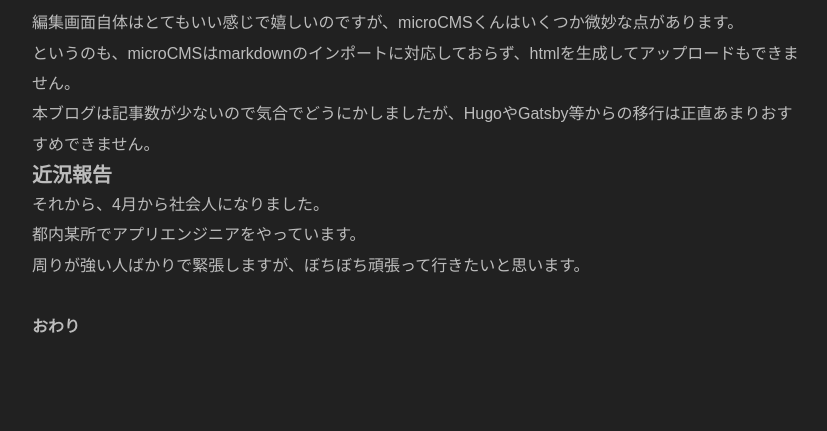
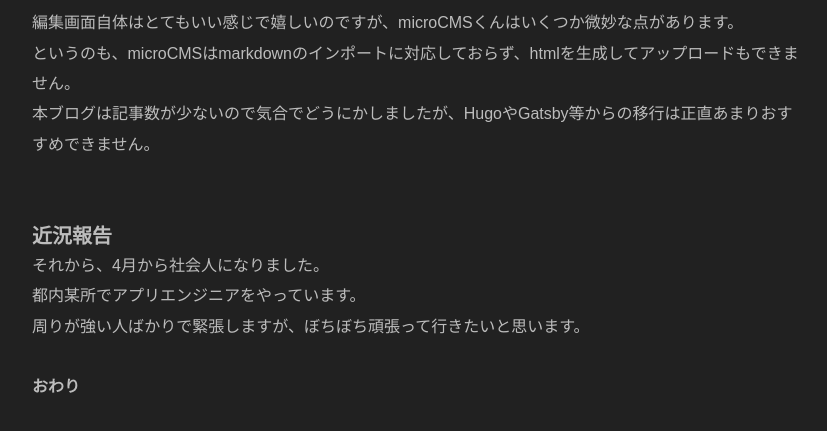
Before and after one commit to pishiko/new-techblog, a plain HTML site: page docs/posts/blog-renewal/index.html in a window 1280 px wide. Shown: the part 931-1362 px from the top of the page, without its empty margins (224-1051 px from the left). Drawn offline with Linux system fonts and the light colour scheme.

Commit message:
github action push

```diff
--- a/docs/posts/blog-renewal/index.html
+++ b/docs/posts/blog-renewal/index.html
@@ -47,7 +47,7 @@
         <div class="inner is-padding-horizontal-md is-padding-top-md">
 
             <div class="wysiwyg">
-                <p>ブログの仕組みをアップデートしました。<br>自作スタイルのtemplate-htmlにpythonのjinja2で埋め込みをして生成するようにしました。<br>記事自体はmicroCMSで編集して、更新と同時にwebhookでgithub actionsが動いてデプロイされるようにしています。<br>noteで記事を書くのに慣れていたので、どこでも書けるかつカスタマイズ可能な環境としてmicroCMSを採用しました。<br>画像も置いておけるのでとても便利です。<br><br><img src="https://images.microcms-assets.io/assets/a2f12ba91908497eab61a90567442944/e2d55d8c2d90465886961928666c759e/image.png" alt=""><br><br>編集画面自体はとてもいい感じで嬉しいのですが、microCMSくんはいくつか微妙な点があります。<br>というのも、microCMSはmarkdownのインポートに対応しておらず、htmlを生成してアップロードもできません。<br>本ブログは記事数が少ないので気合でどうにかしましたが、HugoやGatsby等からの移行は正直あまりおすすめできません。<br></p><h3 id="h9acd83f052">近況報告</h3><p>それから、4月から社会人になりました。<br>都内某所でアプリエンジニアをやっています。<br>周りが強い人ばかりで緊張しますが、ぼちぼち頑張って行きたいと思います。<br><br><strong>おわり</strong></p>
+                <p>ブログの仕組みをアップデートしました。<br>自作スタイルのtemplate-htmlにpythonのjinja2で埋め込みをして生成するようにしました。<br>記事自体はmicroCMSで編集して、更新と同時にwebhookでgithub actionsが動いてデプロイされるようにしています。<br>noteで記事を書くのに慣れていたので、どこでも書けるかつカスタマイズ可能な環境としてmicroCMSを採用しました。<br>画像も置いておけるのでとても便利です。<br><br><img src="https://images.microcms-assets.io/assets/a2f12ba91908497eab61a90567442944/e2d55d8c2d90465886961928666c759e/image.png" alt=""><br><br>編集画面自体はとてもいい感じで嬉しいのですが、microCMSくんはいくつか微妙な点があります。<br>というのも、microCMSはmarkdownのインポートに対応しておらず、htmlを生成してアップロードもできません。<br>本ブログは記事数が少ないので気合でどうにかしましたが、HugoやGatsby等からの移行は正直あまりおすすめできません。<br><br><br></p><h3 id="h9acd83f052">近況報告</h3><p>それから、4月から社会人になりました。<br>都内某所でアプリエンジニアをやっています。<br>周りが強い人ばかりで緊張しますが、ぼちぼち頑張って行きたいと思います。<br><br><strong>おわり</strong></p>
             </div>
         </div>
     </section>
```
